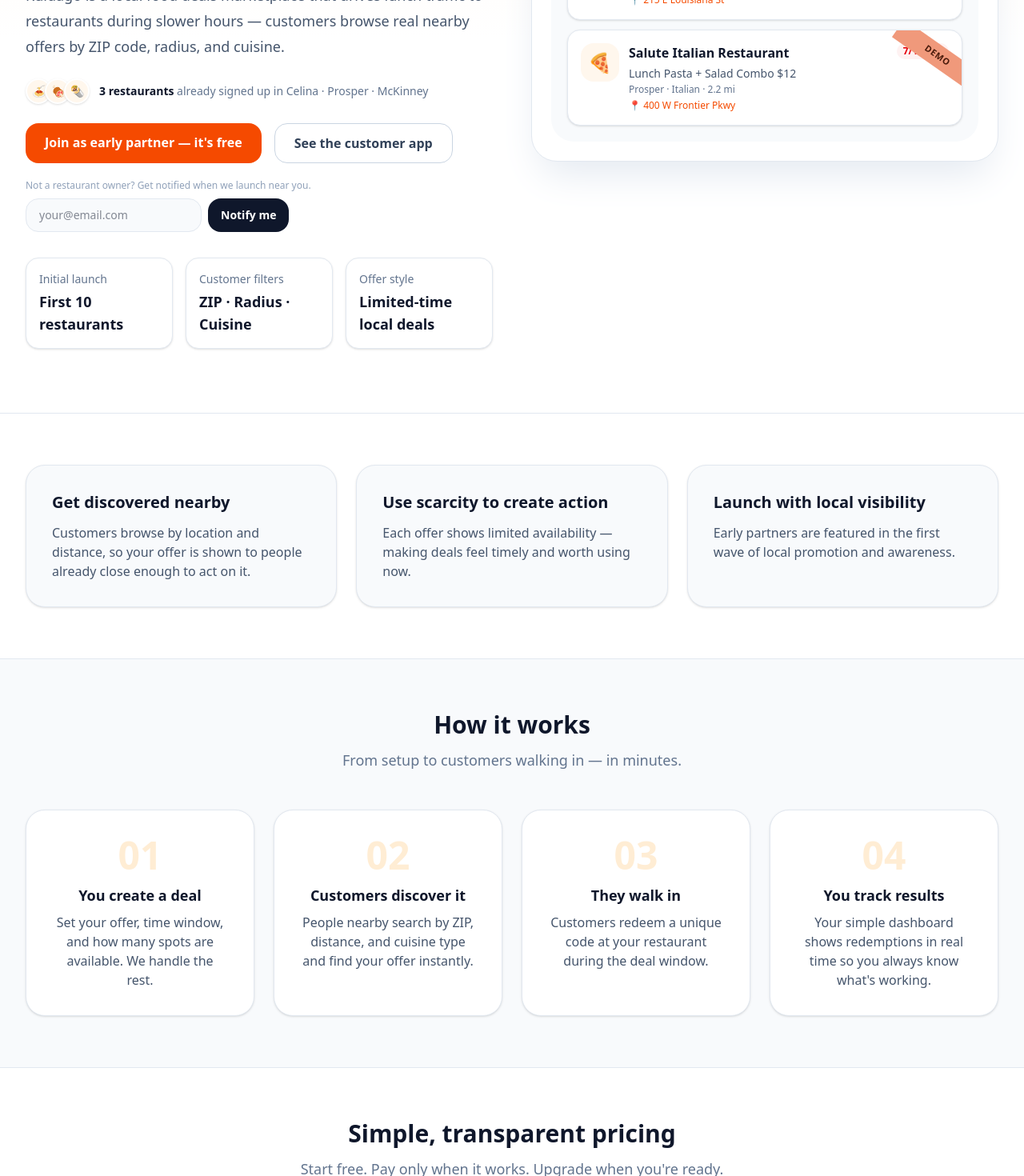
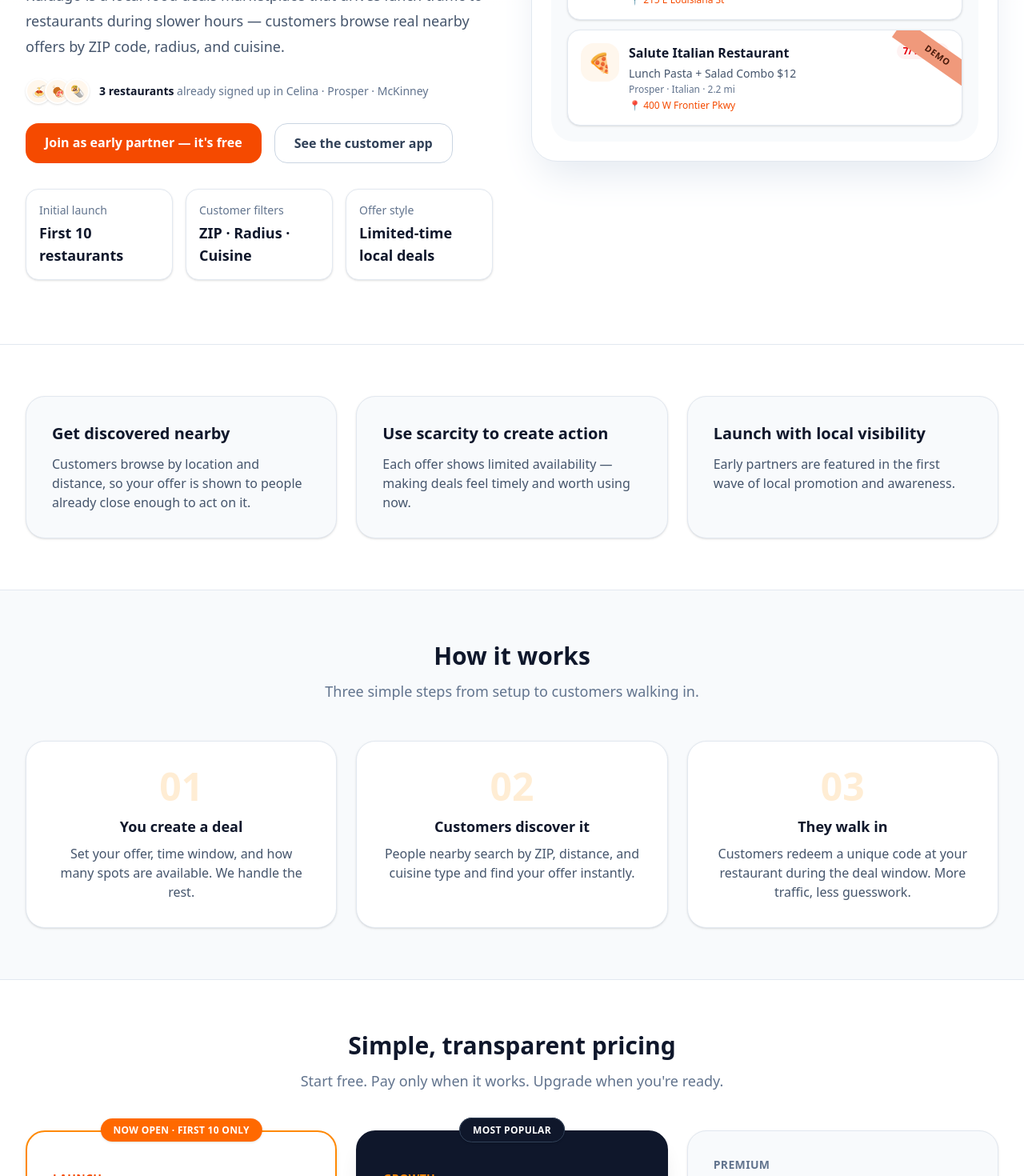
Before and after one commit to edayan02/kuidago-demo, a React (Vite) app: page / in a window 1280 px wide. Shown: the part 501-1971 px from the top of the page at 80% size. Built offline with nearby package versions, Linux system fonts and the light colour scheme.

Commit message:
Update App.jsx

```diff
--- a/src/App.jsx
+++ b/src/App.jsx
@@ -513,7 +513,7 @@ function PartnerLanding({ deals, onOpenMarketplace }) {
               </div>
               <p className="text-sm text-slate-500"><span className="font-semibold text-slate-900">3 restaurants</span> already signed up in Celina · Prosper · McKinney</p>
             </div>
-            {/* CTAs — primary is Join, secondary is View app */}
+            {/* CTAs */}
             <div className="mt-6 flex flex-col gap-4 sm:flex-row">
               <a href="#partner-form" className="rounded-2xl bg-orange-600 px-6 py-3 font-semibold text-white hover:bg-orange-700 transition text-center">
                 Join as early partner — it's free
@@ -521,20 +521,6 @@ function PartnerLanding({ deals, onOpenMarketplace }) {
               <button onClick={onOpenMarketplace} className="rounded-2xl border border-slate-300 px-6 py-3 font-semibold text-slate-700 hover:bg-slate-50 transition text-center">
                 See the customer app
               </button>
-            </div>
-            {/* Email capture for non-ready visitors */}
-            <div className="mt-5">
-              <p className="text-xs text-slate-400 mb-2">Not a restaurant owner? Get notified when we launch near you.</p>
-              <div className="flex gap-2">
-                <input
-                  type="email"
-                  placeholder="your@email.com"
-                  className="flex-1 rounded-2xl border border-slate-200 bg-slate-50 px-4 py-2.5 text-sm outline-none focus:border-orange-300 max-w-[220px]"
-                />
-                <button className="rounded-2xl bg-slate-900 px-4 py-2.5 text-sm font-semibold text-white hover:bg-slate-700 transition whitespace-nowrap">
-                  Notify me
-                </button>
-              </div>
             </div>
             <div className="mt-8 grid gap-4 sm:grid-cols-3">
               {[
@@ -609,16 +595,15 @@ function PartnerLanding({ deals, onOpenMarketplace }) {
       </section>
 
       {/* How it works */}
-      <section className="border-b border-slate-200 bg-slate-50">
+      <section id="how-it-works" className="border-b border-slate-200 bg-slate-50">
         <div className="mx-auto max-w-7xl px-6 py-16 lg:px-8">
           <h2 className="text-3xl font-bold text-slate-900 text-center">How it works</h2>
-          <p className="mt-3 text-center text-slate-500 text-lg">From setup to customers walking in — in minutes.</p>
-          <div className="mt-12 grid gap-6 md:grid-cols-4">
+          <p className="mt-3 text-center text-slate-500 text-lg">Three simple steps from setup to customers walking in.</p>
+          <div className="mt-12 grid gap-6 md:grid-cols-3">
             {[
               { step: '01', title: 'You create a deal', text: 'Set your offer, time window, and how many spots are available. We handle the rest.' },
               { step: '02', title: 'Customers discover it', text: 'People nearby search by ZIP, distance, and cuisine type and find your offer instantly.' },
-              { step: '03', title: 'They walk in', text: 'Customers redeem a unique code at your restaurant during the deal window.' },
-              { step: '04', title: 'You track results', text: 'Your simple dashboard shows redemptions in real time so you always know what\'s working.' },
+              { step: '03', title: 'They walk in', text: 'Customers redeem a unique code at your restaurant during the deal window. More traffic, less guesswork.' },
             ].map((item) => (
               <div key={item.step} className="rounded-3xl border border-slate-200 bg-white p-8 shadow-sm text-center">
                 <p className="text-5xl font-bold text-orange-100">{item.step}</p>
@@ -631,7 +616,7 @@ function PartnerLanding({ deals, onOpenMarketplace }) {
       </section>
 
       {/* Pricing section */}
-      <section className="border-b border-slate-200 bg-white">
+      <section id="pricing" className="border-b border-slate-200 bg-white">
         <div className="mx-auto max-w-7xl px-6 py-16 lg:px-8">
           <div className="text-center">
             <h2 className="text-3xl font-bold text-slate-900">Simple, transparent pricing</h2>
@@ -741,7 +726,7 @@ function PartnerLanding({ deals, onOpenMarketplace }) {
       </section>
 
       {/* FAQ */}
-      <section className="border-b border-slate-200 bg-white">
+      <section id="faq" className="border-b border-slate-200 bg-white">
         <div className="mx-auto max-w-3xl px-6 py-16 lg:px-8">
           <h2 className="text-3xl font-bold text-slate-900 text-center">Common questions</h2>
           <p className="mt-3 text-center text-slate-500 text-lg">Everything you need to know before signing up.</p>
@@ -852,9 +837,9 @@ function PartnerLanding({ deals, onOpenMarketplace }) {
             </div>
             <div className="flex flex-wrap gap-x-8 gap-y-2 text-sm text-slate-500">
               <a href="#partner-form" className="hover:text-orange-600 transition">Join as partner</a>
-              <a href="#" className="hover:text-orange-600 transition">How it works</a>
-              <a href="#" className="hover:text-orange-600 transition">Pricing</a>
-              <a href="#" className="hover:text-orange-600 transition">FAQ</a>
+              <a href="#how-it-works" className="hover:text-orange-600 transition">How it works</a>
+              <a href="#pricing" className="hover:text-orange-600 transition">Pricing</a>
+              <a href="#faq" className="hover:text-orange-600 transition">FAQ</a>
             </div>
           </div>
           <div className="mt-8 border-t border-slate-200 pt-6">
```
